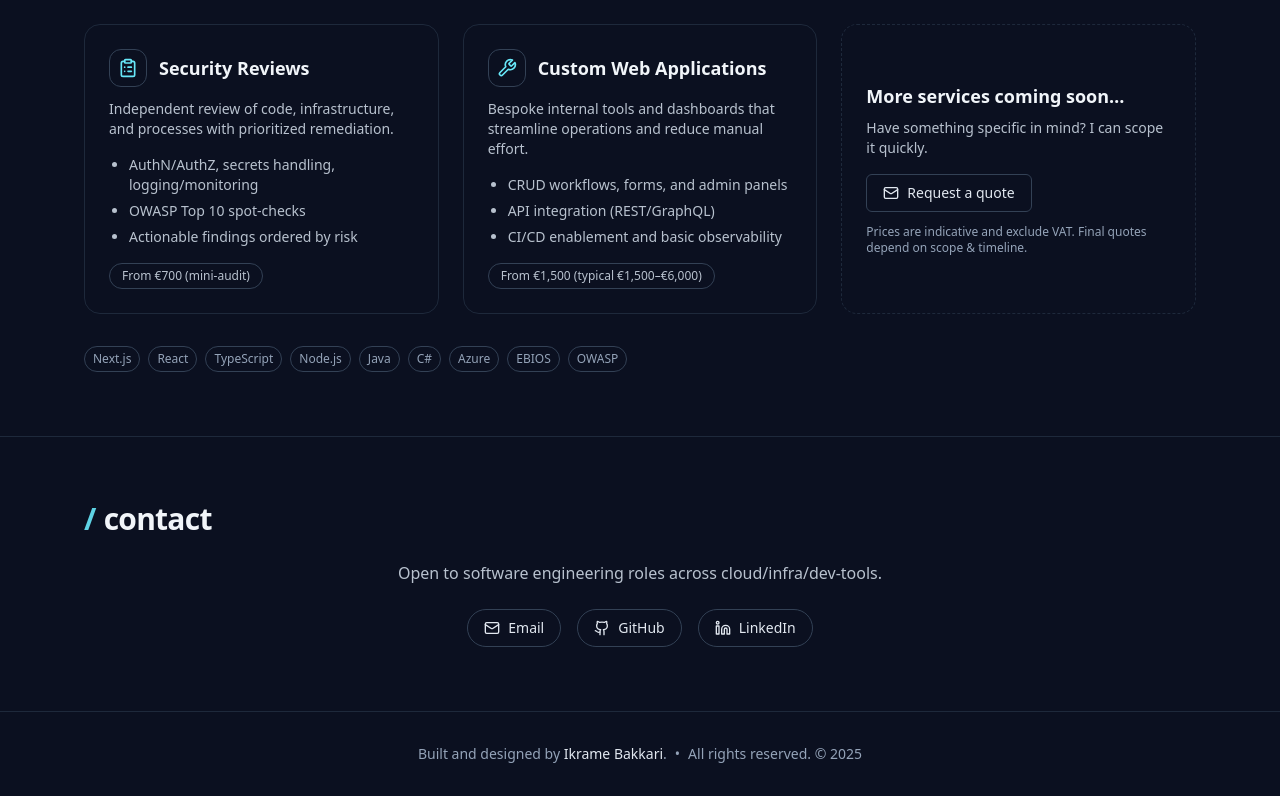
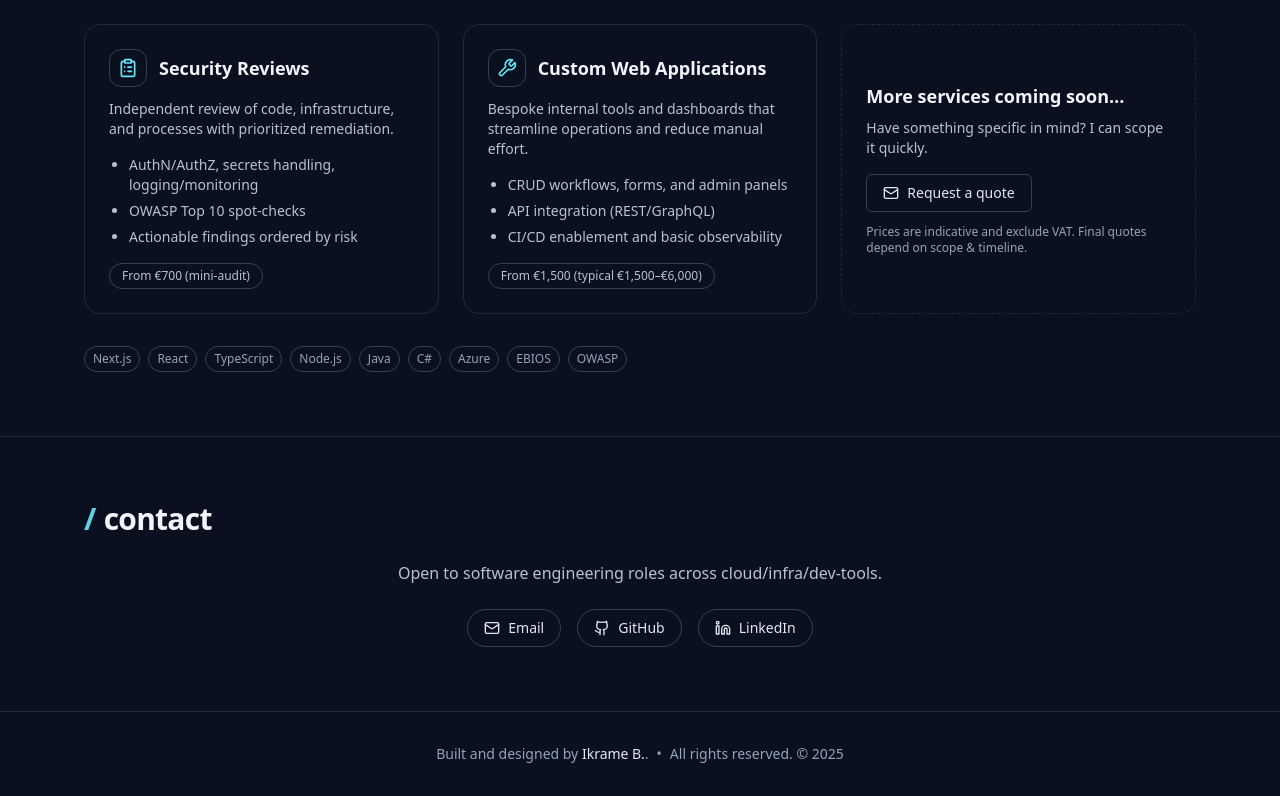
Before and after one commit to MysticKrameNine/ikrame, a Next.js app: page / in a window 1280 px wide. Shown: the part 3128-3924 px from the top of the page. Built offline with nearby package versions, Linux system fonts and the light colour scheme.

Commit message:
Update page.tsx

```diff
--- a/src/app/page.tsx
+++ b/src/app/page.tsx
@@ -455,7 +455,7 @@ export default function Home() {
       {/* ===== Footer ===== */}
       <footer className="border-t border-slate-800">
         <div className="mx-auto max-w-6xl px-5 py-8 text-center text-sm text-slate-400">
-          Built and designed by <span className="text-slate-200">Ikrame Bakkari</span>.
+          Built and designed by <span className="text-slate-200">Ikrame B.</span>.
           <span className="mx-2">•</span>
           All rights reserved. © {new Date().getFullYear()}
         </div>
```
